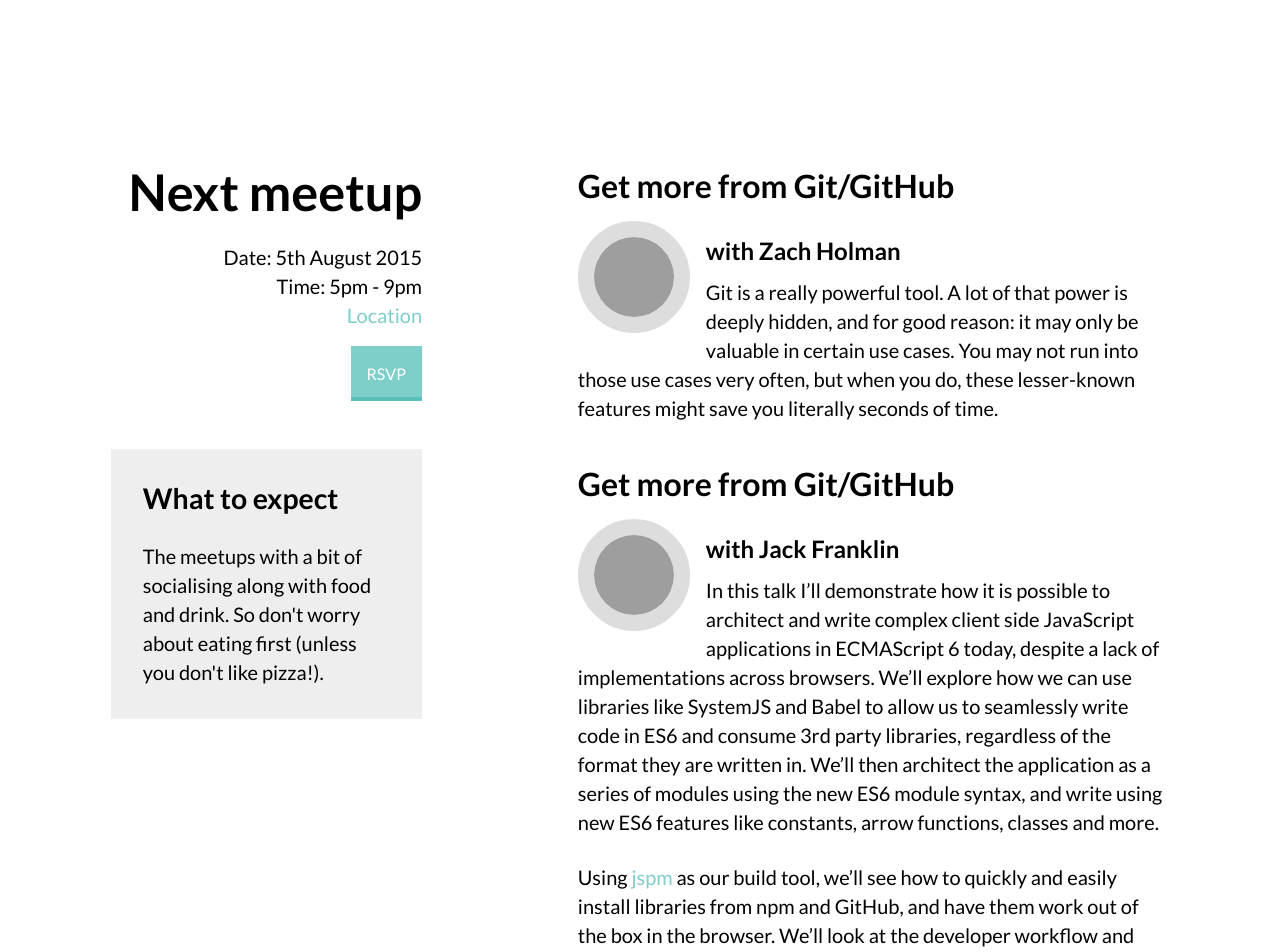
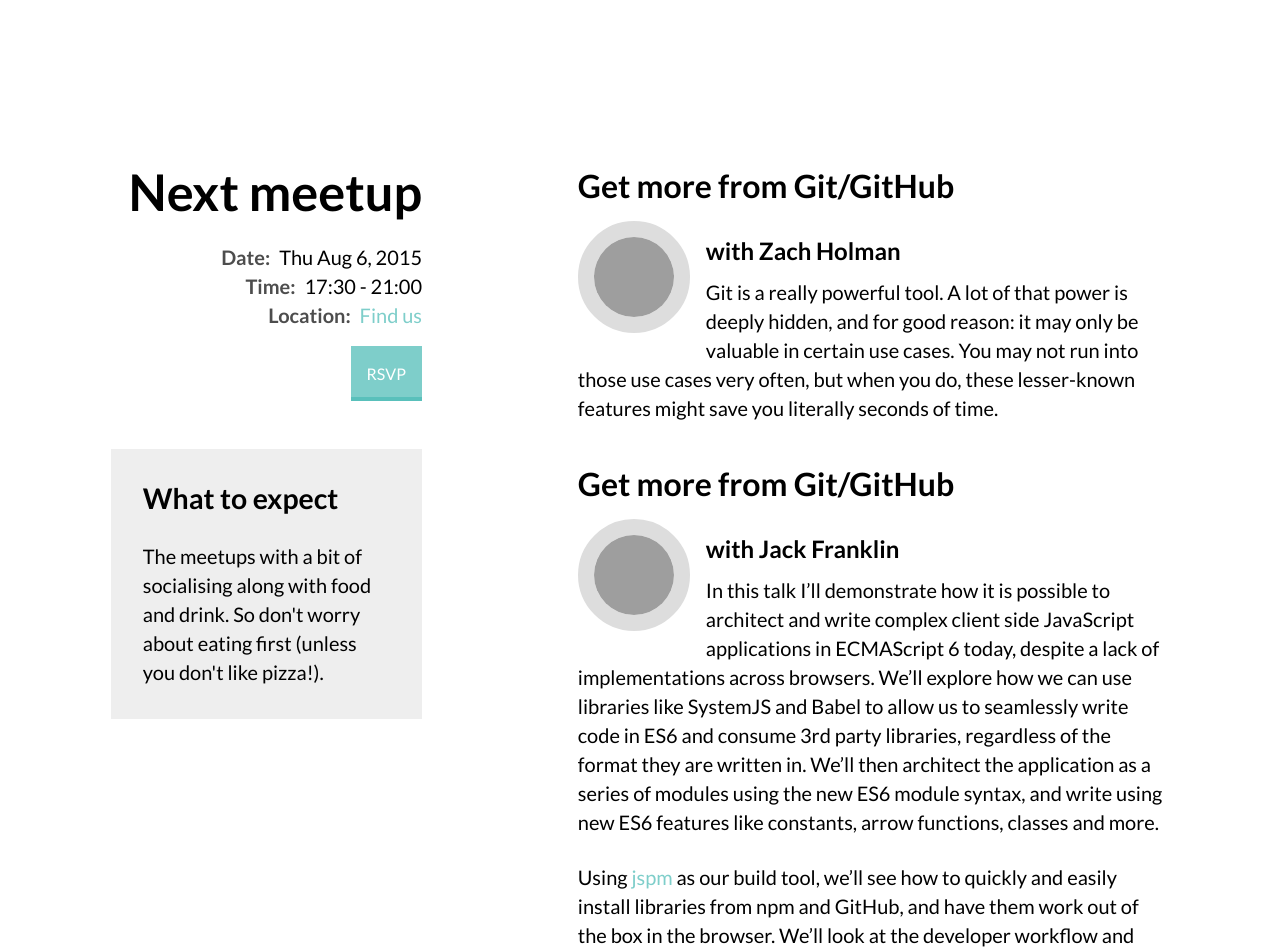
Before and after one commit to codeharbour/codeharbour.github.io, a Jekyll site: the page built from index.html, in a window 1280 px wide. Shown: the part 742-1694 px from the top of the page. Built offline with Jekyll 4.4.1, drawn with Linux system fonts in a browser that asks for light colours; grey boxes are pictures that could not be loaded.

Commit message:
fiddling with dates

```diff
--- a/assets/css/style.css
+++ b/assets/css/style.css
@@ -1321,6 +1321,12 @@ article h2 {
 #map_canvas #bodyContent p {
   font-size: 1em;
   margin: 0; }
+
+/* line 3, /Users/su/Webbly/codeharbour/assets/scss/modules/_meetup-meta.scss */
+.meetup-meta .meetup-meta__item {
+  font-weight: bold;
+  color: #4d4d4d;
+  margin-right: .25em; }
 
 /* line 1, /Users/su/Webbly/codeharbour/assets/scss/modules/_profile.scss */
 .profile {
--- a/index.html
+++ b/index.html
@@ -7,9 +7,10 @@ layout: default
 			<div class="span4-4 span6-2 span8-3 span12-4">
 				<header class="section__header">
 					<h1 class="section__title">Next meetup</h1>
-					<p>Date: 5th August 2015<br>
-							Time: 5pm - 9pm<br>
-					<a href="#map_canvas">Location</a>
+					<p class="meetup-meta">
+						<span class="meetup-meta__item">Date: </span>{{ site.data.meetup.event-start-date | date: "%a %b %-d, %Y" }}<br>
+						<span class="meetup-meta__item">Time: </span>{{ site.data.meetup.event-start-date | date: "%k:%M" }} - {{ site.data.meetup.event-end-date | date: "%k:%M" }}<br>
+						<span class="meetup-meta__item">Location: </span><a href="#map_canvas">Find us</a>
 					</p>
 					<a class="btn" href="{{ site.data.meetup.meetup-url }}/events/{{ site.data.meetup.event-id }}">RSVP</a>
 
@@ -34,11 +35,14 @@ layout: default
 
 
 <section class="section section--secondary">
-	<div class="row">
+	<div class="row row--pad">
+		<div class="row__colspaced">
+			<div class="span4-4 span6-2 span8-3 span12-4">
 				<header class="section__header">
 					<h1 class="section__title">Finding us</h1>
 				</header>
-
+			</div>
+		<div class="span4-4 span6-4 span8-5 span12-7 push12-1">
 			<div class="section__content">
 				<p>We&rsquo;re hosted by the good people at Holiday Extras. The address is:<br>
 					<address>Holiday Extras<br>
@@ -55,7 +59,7 @@ layout: default
 
 				<p>There&rsquo;s a car park here. The door to the meetups is around the side - walk past the main front door, take a right at the end of the building and there will be a door on your right. Look for people with pizza and beer.</p>
 			</div>
-
+		</div>
 	</div>
 </section>
 
```
Also changed, not shown: assets/scss/modules/_meetup-meta.scss (added, +8 -0 lines), assets/css/style.min.css, 1 other file. Lines whose indentation alone changed are shown as unchanged.
